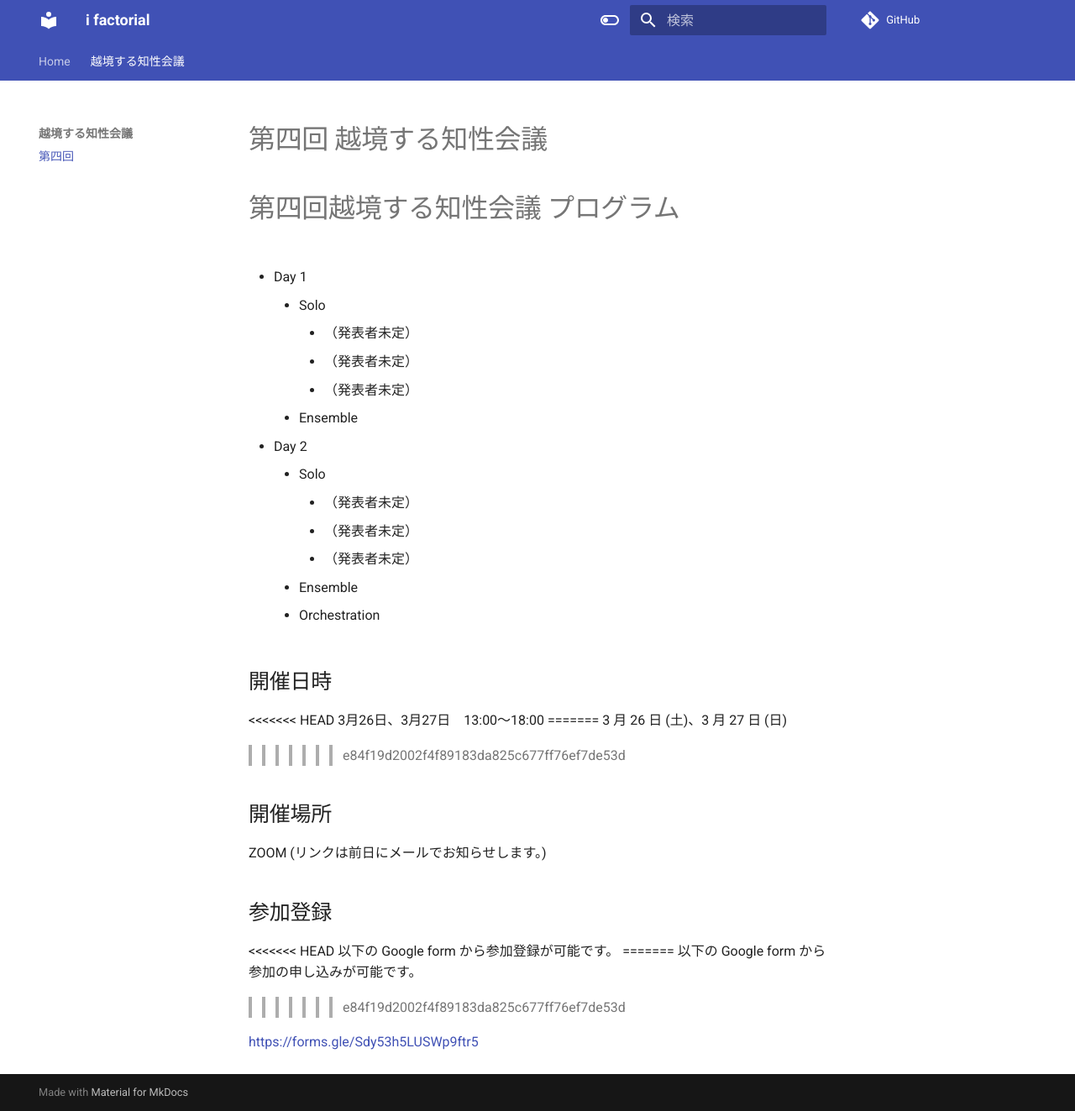
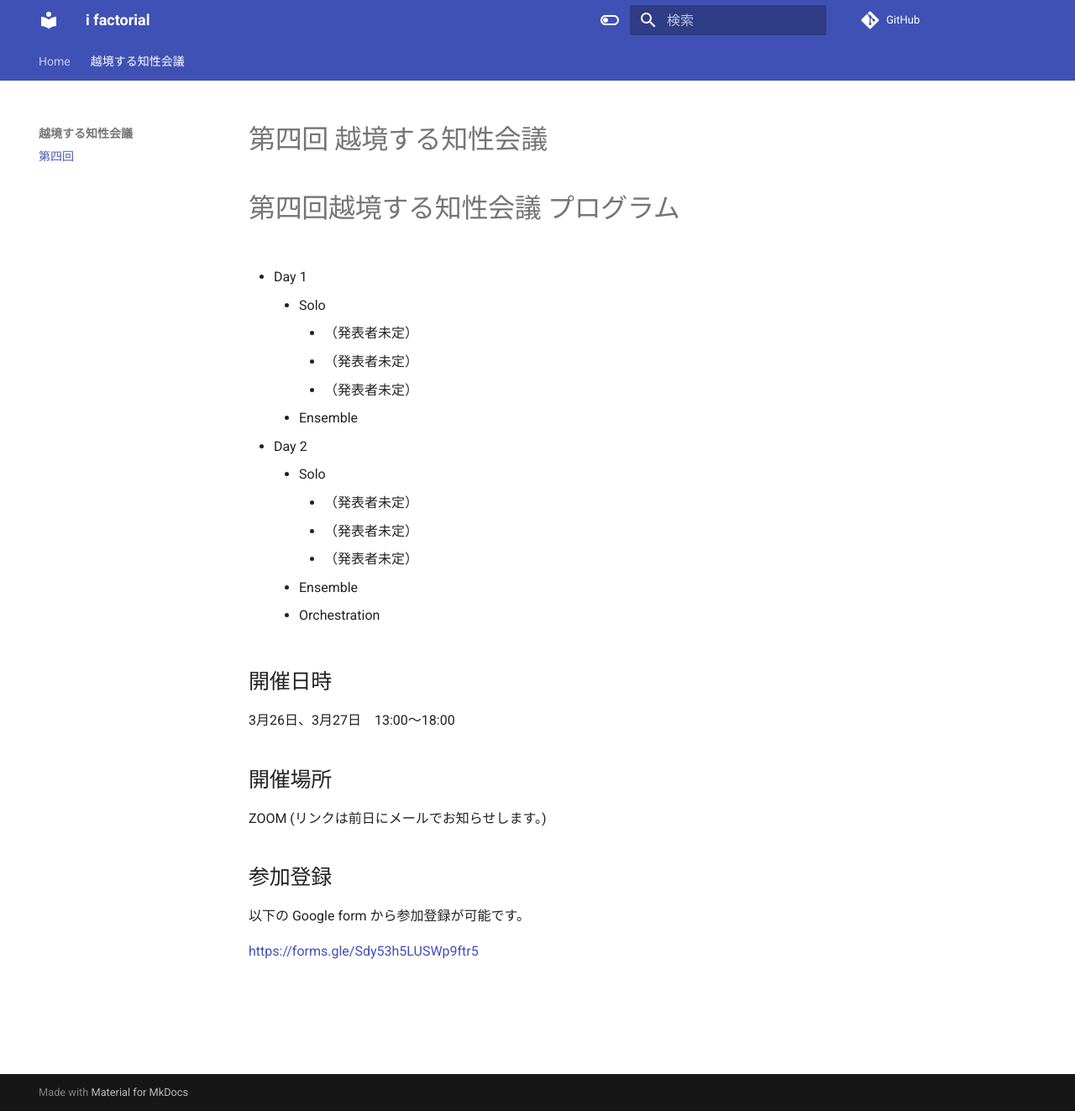
Before and after one commit to i-factorial/ifactorial_website, an MkDocs documentation site: the page built from docs/ekkyo/event4.md, in a window 1280 px wide and 1323 px high. Shown: the whole window at 84% size. Built offline with MkDocs 1.6.1 and Material for MkDocs 9.7.7, drawn with Linux system fonts in a browser that asks for light colours; comment, search, counter and statistics services are not loaded.

Commit message:
reflected some trivial alternate changes

```diff
--- a/docs/ekkyo/event4.md
+++ b/docs/ekkyo/event4.md
@@ -21,11 +21,7 @@
 
 ## 開催日時
 
-<<<<<<< HEAD
 3月26日、3月27日　13:00〜18:00
-=======
-3 月 26 日 (土)、3 月 27 日 (日)
->>>>>>> e84f19d2002f4f89183da825c677ff76ef7de53d
 
 ## 開催場所
 
@@ -33,10 +29,6 @@ ZOOM (リンクは前日にメールでお知らせします。)
 
 ## 参加登録
 
-<<<<<<< HEAD
 以下の Google form から参加登録が可能です。
-=======
-以下の Google form から参加の申し込みが可能です。
->>>>>>> e84f19d2002f4f89183da825c677ff76ef7de53d
 
 [https://forms.gle/Sdy53h5LUSWp9ftr5](https://forms.gle/Sdy53h5LUSWp9ftr5)
```
